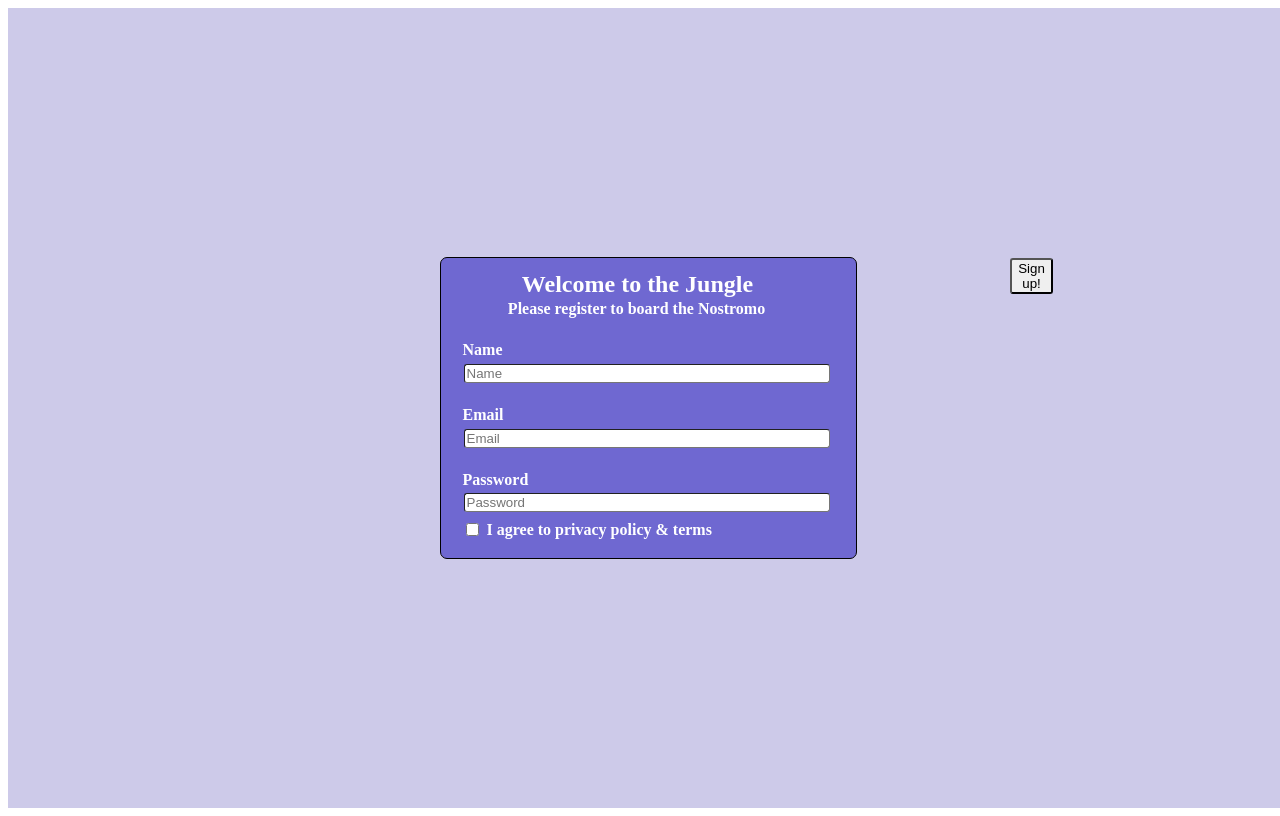
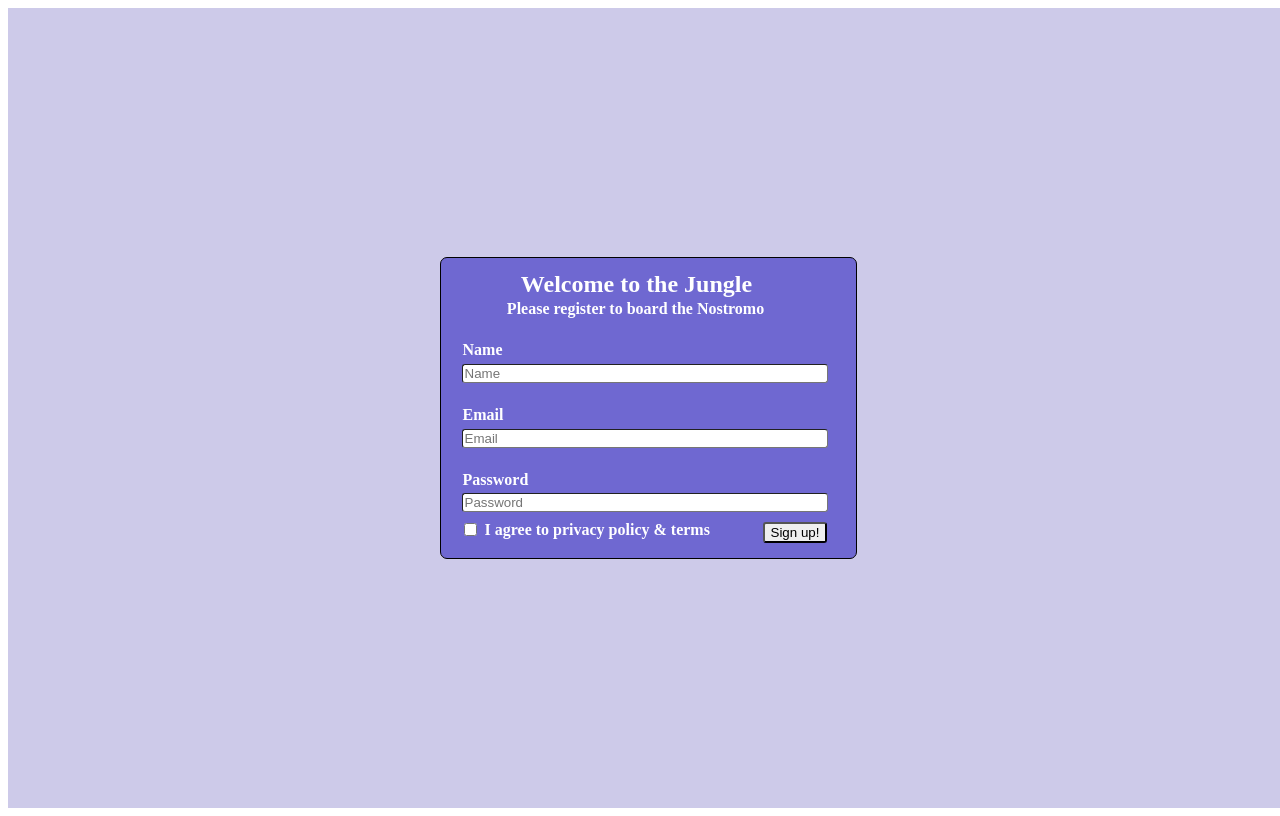
Before and after one commit to gridmaster/dashboard, a React (Create React App) app: page /register in a window 1280 px wide. Built offline with nearby package versions, Linux system fonts and the light colour scheme.

Commit message:
registration page-fixed checkbox

```diff
--- a/src/assets/css/Register.css
+++ b/src/assets/css/Register.css
@@ -6,6 +6,10 @@
     justify-content: center;
     align-items: center;
 }
+
+/*.registration-form {
+    align-self: center;
+}*/
 
 .welcome-container {
   display: grid;
@@ -62,7 +66,7 @@
 .th-label-style {
     display: flex;
     width: 250px;
-    padding-left: 25px;
+    margin-left: 25px;
     padding-top: -20px;
     text-align: left;
 }
@@ -80,15 +84,24 @@
 }
 
 .tr-input-style {
+    margin-left: 18px;
     width: 360px;
     border-radius: 3px;
     border-width: 1px;
 }
 
+.tr-input {
+    display: flex;
+    margin-top: 7px;
+    margin-left: 1px;
+    margin-bottom: 7px;
+    border-radius: 3px;
+}
+
 .tr-checkbox-style {
     display: flex;
     margin-top: 7px;
-    margin-left: 22px;
+    margin-left: 20px;
     margin-right: -17px;
     margin-bottom: 7px;
     border-radius: 3px;
@@ -102,7 +115,8 @@
 }
 
 .tr-button-style {
-    margin-left: 20px;
+    margin-left: 28px;
+    margin-top: 5px;
     vertical-align: middle;
     border-radius: 3px;
     align-items: center;
--- a/src/views/auth/Register.jsx
+++ b/src/views/auth/Register.jsx
@@ -3,10 +3,12 @@ import '../../assets/css/Register.css';
 
 const Register = () => {
     return (
+
         <div className='outerDivStyle'>
             <div >
+
                 <div className='welcomeDivStyle'>
-
+                                   <form className='registration-form'>
                     <table>
                         <thead>
                             <tr >
@@ -22,7 +24,7 @@ const Register = () => {
                             </tr>
                             <tr >
                                 <td>
-                                    <input className='tr-style tr-input-style' type='text' name='name' placeholder='Name' id='name' required />
+                                <input className='tr-input-style tr-style' type='text' name='name' placeholder='Name' id='name' required />
                                 </td>
                             </tr>
 
@@ -48,23 +50,22 @@ const Register = () => {
                             <tr >
                                 <th>
                                     <div className='checkbox-container'>
-                                            <input className='div-input th-label th-input tr-checkbox-style' type='checkbox' name='checkbox' id='checkbox' />
+                                        <input className='tr-checkbox-style' type='checkbox' name='checkbox' id='checkbox' />
 
                                         <label className='th-label th-label-style'> I agree to privacy policy & terms</label>
+                                        <button className='tr-style tr-button-style'>Sign up!</button>
                                     </div>
                                 </th>
-
                             </tr>
                         </tfoot>
                     </table>
-
-                        <div className='tr-button-center'>
-                            <button className='tr-style tr-button-style'>Sign up!</button>
+                                     </form>
                 </div>
 
             </div>
+
         </div>
-        </div>
+
     );
 };
 
```
Lines whose indentation alone changed are shown as unchanged.
